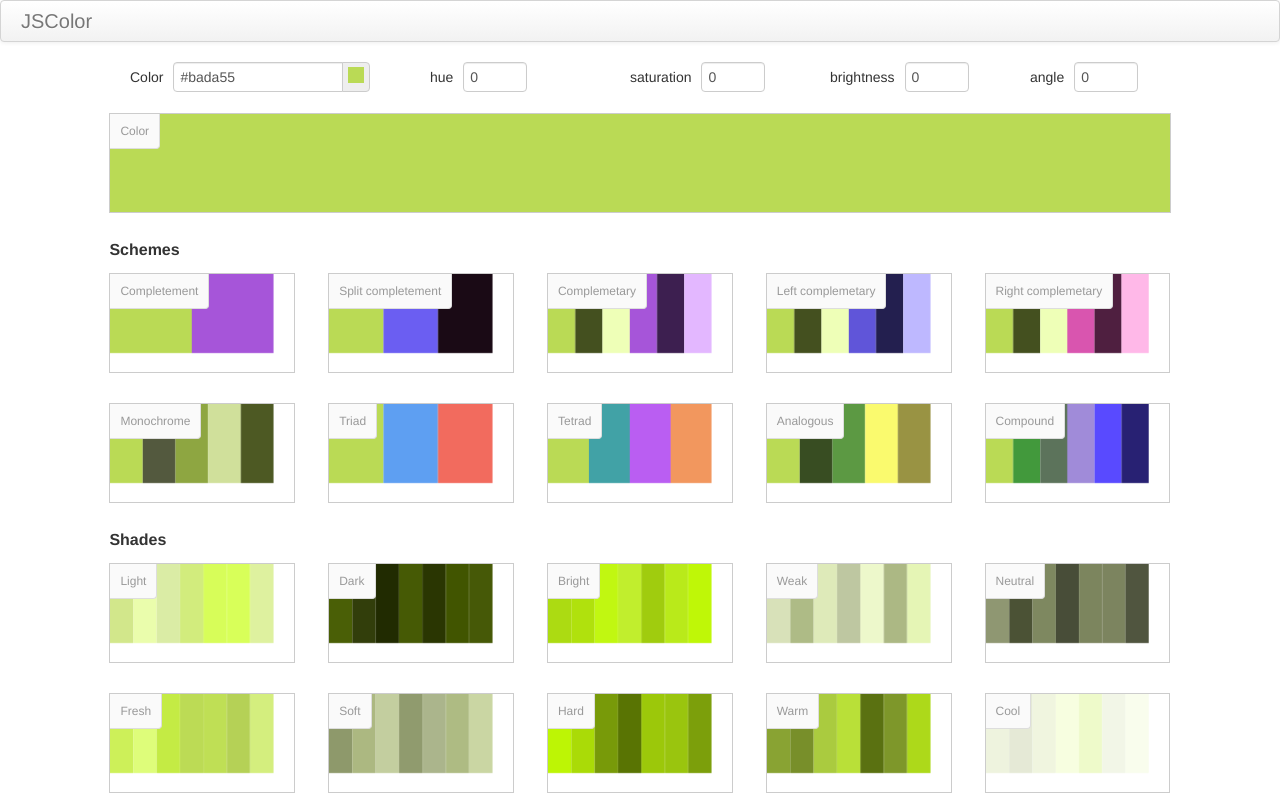
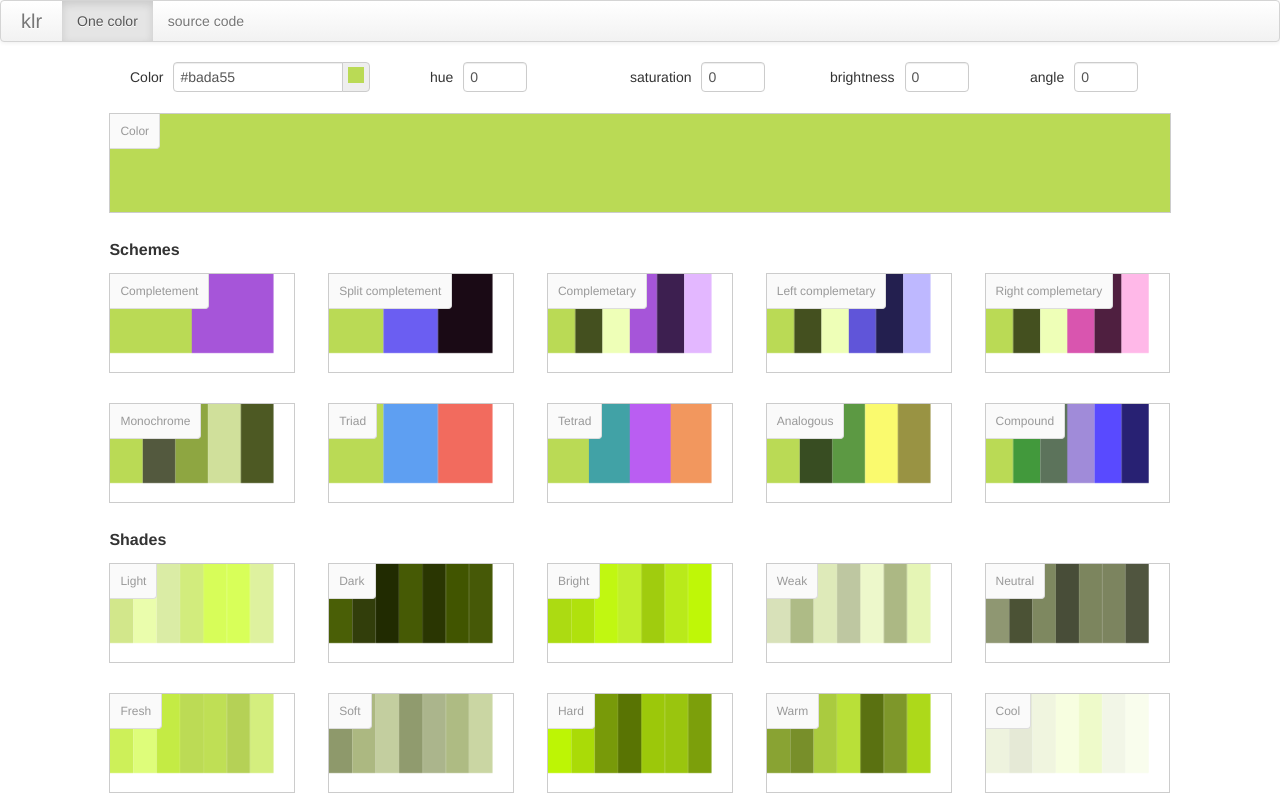
Before and after one commit to ahsx/klr, a plain HTML site: page index.html in a window 1280 px wide. Shown: the top 800 px of the page. Drawn offline with nearby package versions, Linux system fonts and the light colour scheme; a script that the page names is missing.

Commit message:
Update with proper name

```diff
--- a/index.html
+++ b/index.html
@@ -18,9 +18,15 @@
 		<header>
 			<div class="navbar">
 				<div class="navbar-inner">
-					<div class="container">
-						<a class="brand" href="#">JSColor</a>
-					</div>
+					<a class="brand" href="#">klr</a>
+					<ul class="nav">
+						<li class="active">
+							<a href="#">One color</a>
+						</li>
+						<li>
+							<a class="text-right">source code</a>
+						</li>
+					</ul>
 				</div>
 			</div>
 		</header>
```
